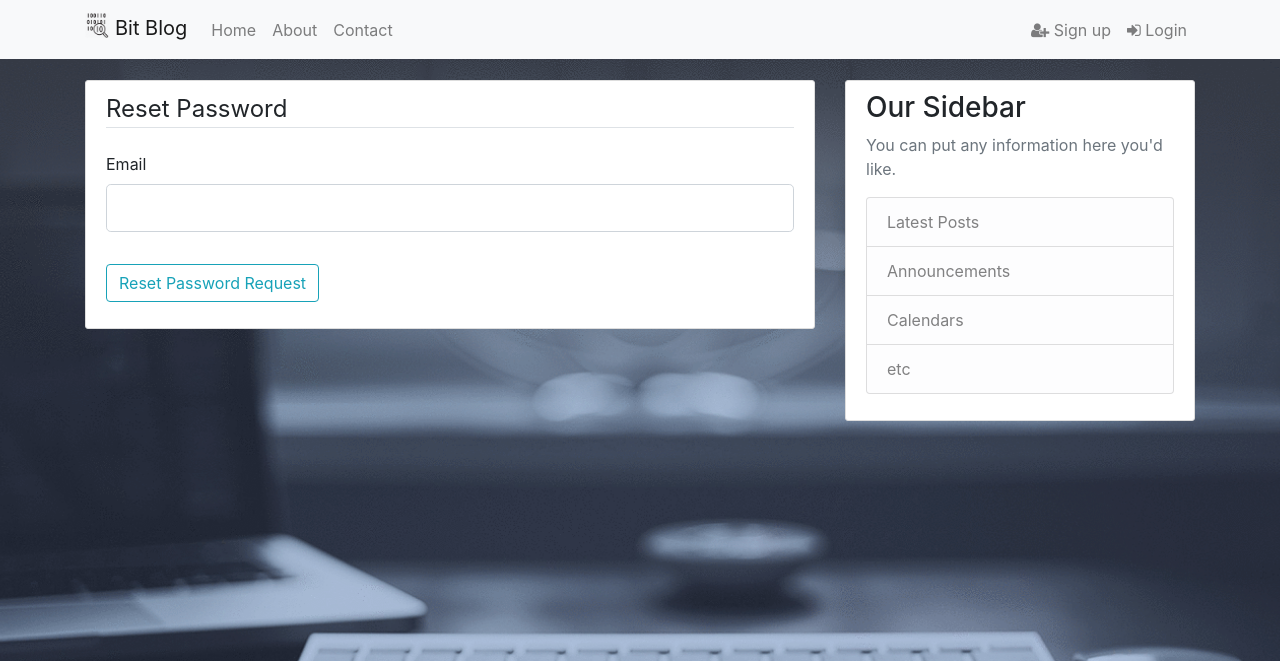
After one commit to cuongdangn/MyBlog, a Flask app: page /reset_password in a window 1280 px wide. The commit adds this page. Shown: the top 661 px of the page. Run offline with Flask 2, Linux system fonts and the light colour scheme; some libraries are stand-ins or nearby versions.

Commit message:
add reset password

```diff
--- a/myblog/forms.py
+++ b/myblog/forms.py
@@ -59,3 +59,18 @@ class PostForm(FlaskForm):
     title = StringField('Title', validators = [DataRequired()])
     content = TextAreaField('Content', validators = [DataRequired()])
     submit = SubmitField('Post')
+
+class RequestResetForm(FlaskForm):
+    email = StringField('Email', validators = [DataRequired(), Email()])
+    submit = SubmitField('Reset Password Request')
+
+    def validate_email(self, email):
+        user = User.query.filter_by(email=email.data).first()
+        if user is None:
+            raise ValidationError('There is no account with that email. You must register first.')
+
+class ResetPasswordForm(FlaskForm):
+    password = PasswordField('Password', validators=[DataRequired()])
+    confirm_password = PasswordField('Confirm Password',
+                                     validators=[DataRequired(), EqualTo('password')])
+    submit = SubmitField('Reset Password')
--- a/myblog/routes.py
+++ b/myblog/routes.py
@@ -2,9 +2,9 @@ import os
 import secrets
 from PIL import Image
 from flask import render_template, request, url_for, flash, redirect
-from myblog import app, db, bcrypt
+from myblog import app, db, bcrypt, mail
 from myblog.models import *
-from myblog.forms import RegistrationForm, LoginForm, UpdateAccountForm, PostForm
+from myblog.forms import RegistrationForm, LoginForm, UpdateAccountForm, PostForm, RequestResetForm, ResetPasswordForm
 from flask_login import login_user, current_user, logout_user, login_required
 
 
@@ -23,25 +23,20 @@ def wellcome():
 
 @app.route('/home', methods = ['GET'])
 def home():
-    postsdb = PostBlog.query.all()
-    posts = []
-    for postdb in postsdb:
-        # post.author = User.query.filter_by(id = postdb.user_id).first()
-        # post.title = postdb.title
-        # post.content = postdb.content
-        # post.date_posted = postdb.time
+    page = request.args.get('page', 1, type=int)
+    posts = PostBlog.query.order_by(PostBlog.time.desc()).paginate(page=page, per_page=5)
+
+    # postsdb = PostBlog.query.all()
+    items = []
+    for postdb in posts.items:
         post = create_post_data_for_view(postdb)
-        posts.append(post)
-
+        items.append(post)
+    posts.items = items
     return render_template("home.html", posts = posts)
 
 @app.route('/about', methods = ['GET'])
 def about():
     return render_template("about.html", title = 'About')
-
-# @app.route('/signup', methods = ['GET'])
-# def signup():
-#     return render_template('loginsignup_page.html')
 
 @app.route('/signup-tab', methods = ['GET', 'POST'])
 def signup_tab():
@@ -170,3 +165,58 @@ def delete_post(post_id):
     db.session.commit()
     flash('Your post has been deleted!', 'success')
     return redirect(url_for('home'))
+
+
+@app.route("/user/<string:username>")
+def user_posts(username):
+    page = request.args.get('page', 1, type=int)
+    user = User.query.filter_by(username=username).first_or_404()
+    posts = PostBlog.query.filter_by(user_id=user.id)\
+        .order_by(PostBlog.time.desc())\
+        .paginate(page=page, per_page=5)
+
+    items = []
+    for postdb in posts.items:
+        post = create_post_data_for_view(postdb)
+        items.append(post)
+    posts.items = items
+    return render_template('user_posts.html', posts=posts, user=user)
+
+def send_reset_email(user):
+    token = user.get_reset_token()
+    msg = Message('Password Reset Request',sender='ftestflask@gmail.com', recipients=[user.email])
+    msg.body = f'''To reset your password, visit the following link:
+                {url_for('reset_token', token=token, _external=True)}
+                If you did not make this request then simply ignore this email and no changes will be made.
+                '''
+    mail.send(msg)
+
+@app.route('/reset_password', methods = ['GET', 'POST'])
+def reset_request():
+    if current_user.is_authenticated:
+        return redirect(url_for('home'))
+    form = RequestResetForm()
+    if form.validate_on_submit():
+        user = User.query.filter_by(email = form.email.data).first()
+        send_reset_email(user)
+        flash('An email has been sent with instructions to reset your password.', 'info')
+        return redirect(url_for('login_tab'))
+    return render_template('reset_request.html', form = form, title = "Reset Password")
+
+
+@app.route("/reset_password/<token>", methods=['GET', 'POST'])
+def reset_token(token):
+    if current_user.is_authenticated:
+        return redirect(url_for('home'))
+    user = User.verify_reset_token(token)
+    if user is None:
+        flash('That is an invalid or expired token', 'warning')
+        return redirect(url_for('reset_request'))
+    form = ResetPasswordForm()
+    if form.validate_on_submit():
+        hashed_password = bcrypt.generate_password_hash(form.password.data).decode('utf-8')
+        user.password = hashed_password
+        db.session.commit()
+        flash('Your password has been updated! You are now able to log in', 'success')
+        return redirect(url_for('login_tab'))
+    return render_template('reset_token.html', title='Reset Password', form=form)
--- a/myblog/templates/home.html
+++ b/myblog/templates/home.html
@@ -7,18 +7,29 @@
 {% block content %}
     <div class="col-md-8">
         {% block content_left %}
-            {% for post in posts %}
+            {% for post in posts.items %}
                 <article class="media content-section">
-                    <img class="rounded-circle article-img" src="{{ url_for('static', filename='profile_pics/' + post.author.image_file) }}">
-                    <div class="media-body">
-                        <div class="article-metadata">
-                        <a class="mr-2" href="#">{{ post.author.username }}</a>
-                        <small class="text-muted">{{ post.date_posted }}</small>
-                        </div>
-                        <h2><a class="article-title" href="{{url_for('post', post_id=post.id)}}">{{ post.title }}</a></h2>
-                        <p class="article-content">{{ post.content }}</p>
+                <img class="rounded-circle article-img" src="{{ url_for('static', filename='profile_pics/' + post.author.image_file) }}">
+                <div class="media-body">
+                    <div class="article-metadata">
+                    <a class="mr-2" href="{{ url_for('user_posts', username=post.author.username) }}">{{ post.author.username }}</a>
+                    <small class="text-muted">{{ post.date_posted.strftime('%Y-%m-%d') }}</small>
                     </div>
+                    <h2><a class="article-title" href="{{ url_for('post', post_id=post.id) }}">{{ post.title }}</a></h2>
+                    <p class="article-content">{{ post.content }}</p>
+                </div>
                 </article>
+            {% endfor %}
+            {% for page_num in posts.iter_pages(left_edge=1, right_edge=1, left_current=1, right_current=2) %}
+            {% if page_num %}
+                {% if posts.page == page_num %}
+                <a class="btn btn-info mb-4" href="{{ url_for('home', page=page_num) }}">{{ page_num }}</a>
+                {% else %}
+                <a class="btn btn-outline-info mb-4" href="{{ url_for('home', page=page_num) }}">{{ page_num }}</a>
+                {% endif %}
+            {% else %}
+                ...
+            {% endif %}
             {% endfor %}
         {% endblock content_left%}
     </div>
--- /dev/null
+++ b/myblog/templates/reset_request.html
@@ -0,0 +1,27 @@
+{% extends "home.html" %}
+{% block content_left %}
+    <div class="content-section">
+        <form method="POST" action="">
+            {{ form.hidden_tag() }}
+            <fieldset class="form-group">
+                <legend class="border-bottom mb-4">Reset Password</legend>
+                <div class="form-group">
+                    {{ form.email.label(class="form-control-label") }}
+                    {% if form.email.errors %}
+                        {{ form.email(class="form-control form-control-lg is-invalid") }}
+                        <div class="invalid-feedback">
+                            {% for error in form.email.errors %}
+                                <span>{{ error }}</span>
+                            {% endfor %}
+                        </div>
+                    {% else %}
+                        {{ form.email(class="form-control form-control-lg") }}
+                    {% endif %}
+                </div>
+            </fieldset>
+            <div class="form-group">
+                {{ form.submit(class="btn btn-outline-info") }}
+            </div>
+        </form>
+    </div>
+{% endblock content_left %}
```
Also changed, not shown: myblog/__init__.py (+8 -0 lines), myblog/models.py (+16 -1 lines), myblog/templates/login_form.html (deleted, +0 -14 lines), myblog/templates/login_form_wtform.html (+6 -1 lines), myblog/templates/reset_token.html (added, +40 -0 lines), myblog/templates/signup_form.html (deleted, +0 -17 lines), myblog/templates/user_posts.html (added, +28 -0 lines), 1 other file.
